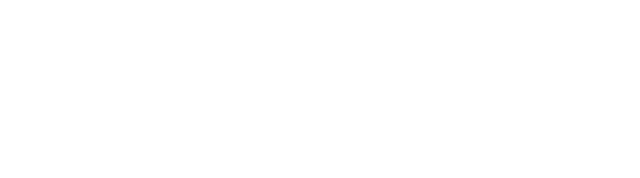
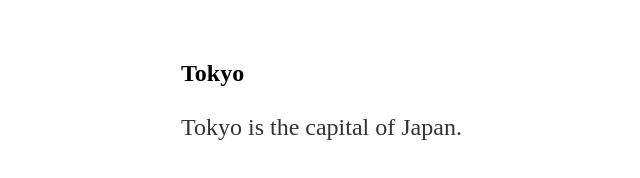
Before and after one commit to rajukd23/rajukd23.github.io, a plain HTML site: page about.html in a window 1280 px wide. Shown: the whole page, without its empty margins (11-651 px from the left). Drawn offline with Linux system fonts and the light colour scheme.

Commit message:
Update about.html

```diff
--- a/about.html
+++ b/about.html
@@ -6,3 +6,11 @@
 		<link rel="stylesheet" type="text/css" href="/css/main.css">
 	</head>
   </html>
+
+<body>
+	<div>
+	<h2>Tokyo</h2>
+	<p>Tokyo is the capital of Japan.</p>
+	</div>
+
+</body>
```
